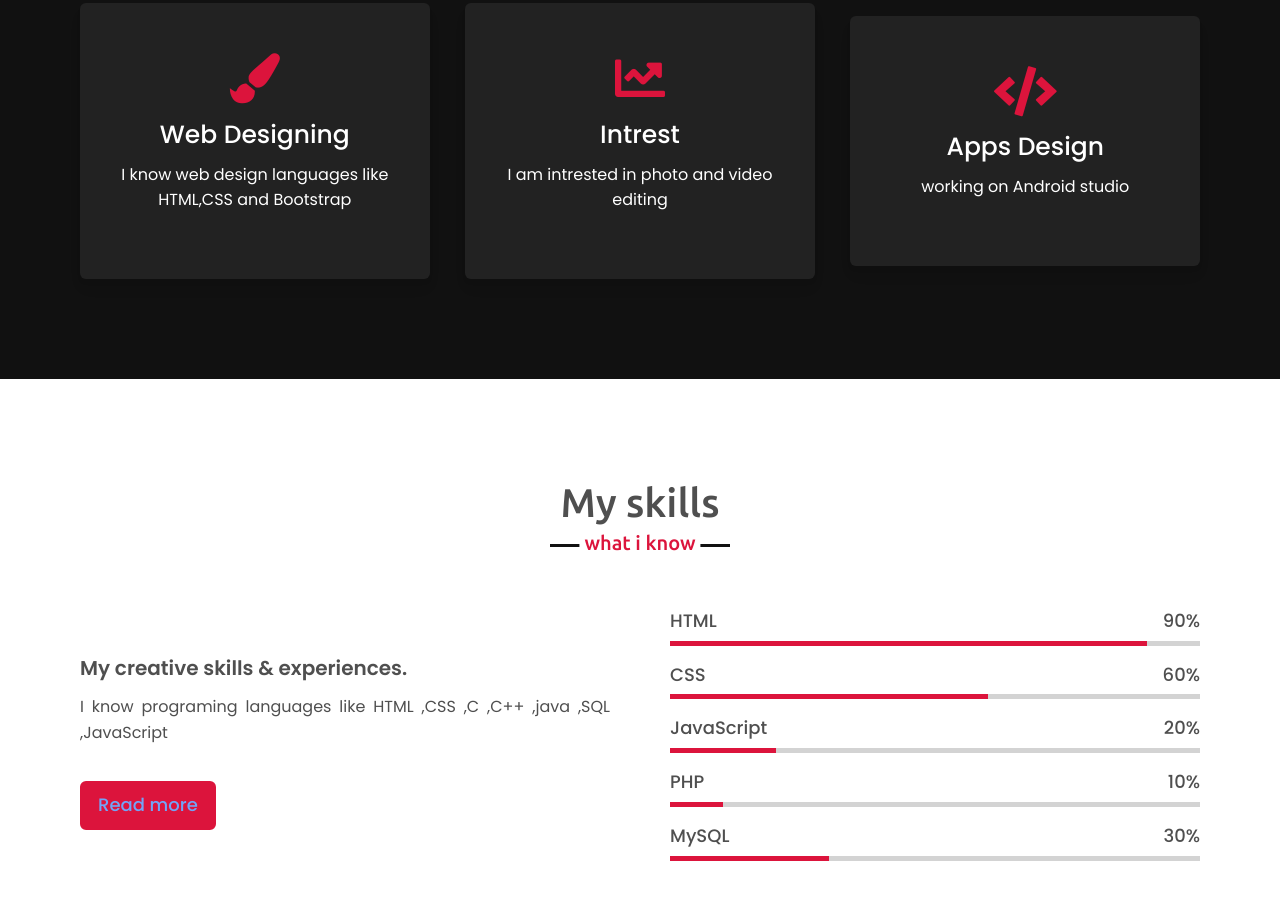
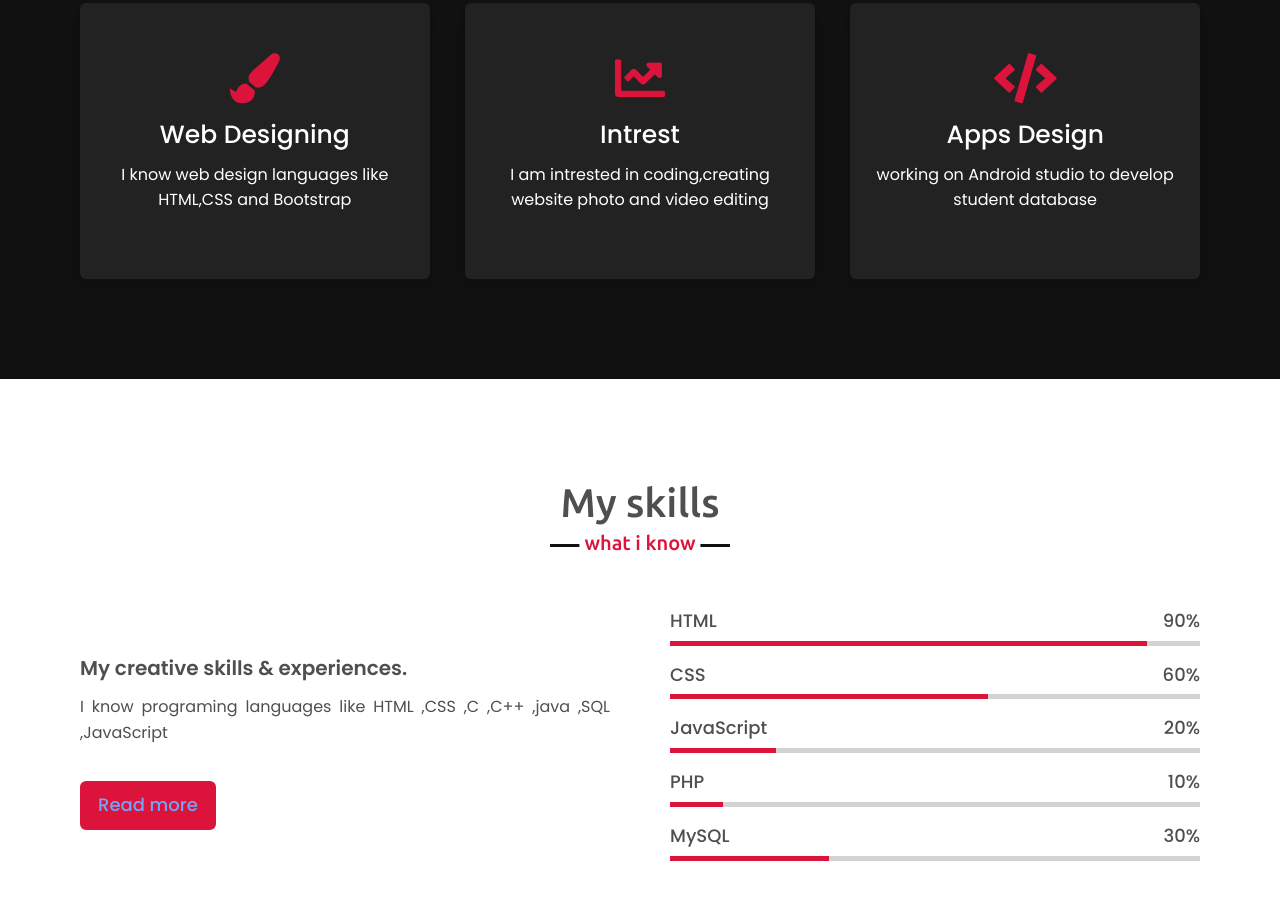
Before and after one commit to toshif1234/toshif-, a plain HTML site: page index.html in a window 1280 px wide. Shown: the part 1826-2726 px from the top of the page. Drawn offline with nearby package versions, Linux system fonts and the light colour scheme; a script that the page names is missing.

Commit message:
Update index.html

```diff
--- a/index.html
+++ b/index.html
@@ -80,14 +80,14 @@
                     <div class="box">
                         <i class="fas fa-chart-line"></i>
                         <div class="text">Intrest</div>
-                        <p>I am intrested in photo and video editing </p>
+                        <p>I am intrested in coding,creating website photo and video editing </p>
                     </div>
                 </div>
                 <div class="card">
                     <div class="box">
                         <i class="fas fa-code"></i>
                         <div class="text">Apps Design</div>
-                        <p>working on Android studio</p>
+                        <p>working on Android studio to develop student database</p>
                     </div>
                 </div>
                </div>
```
